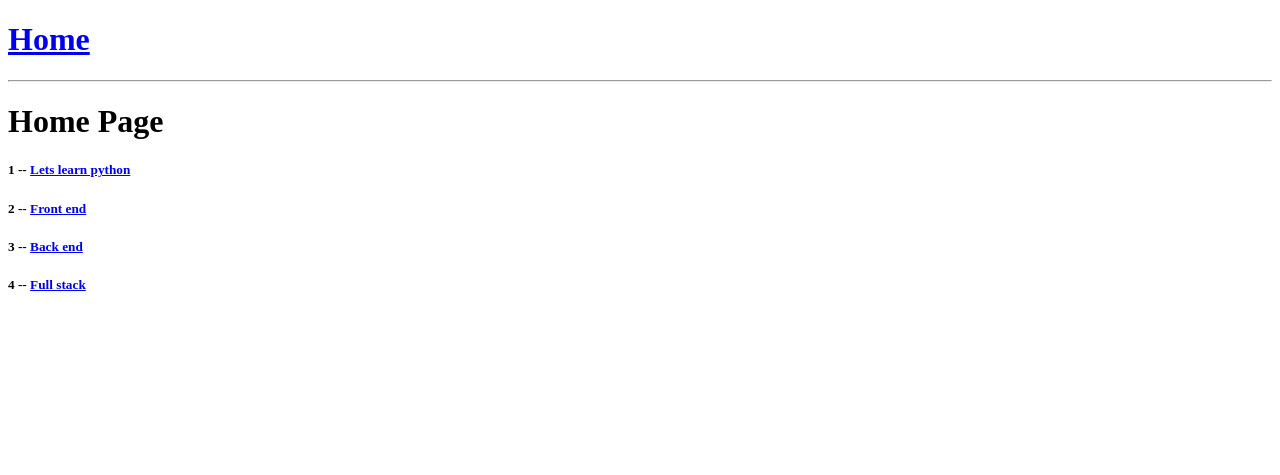
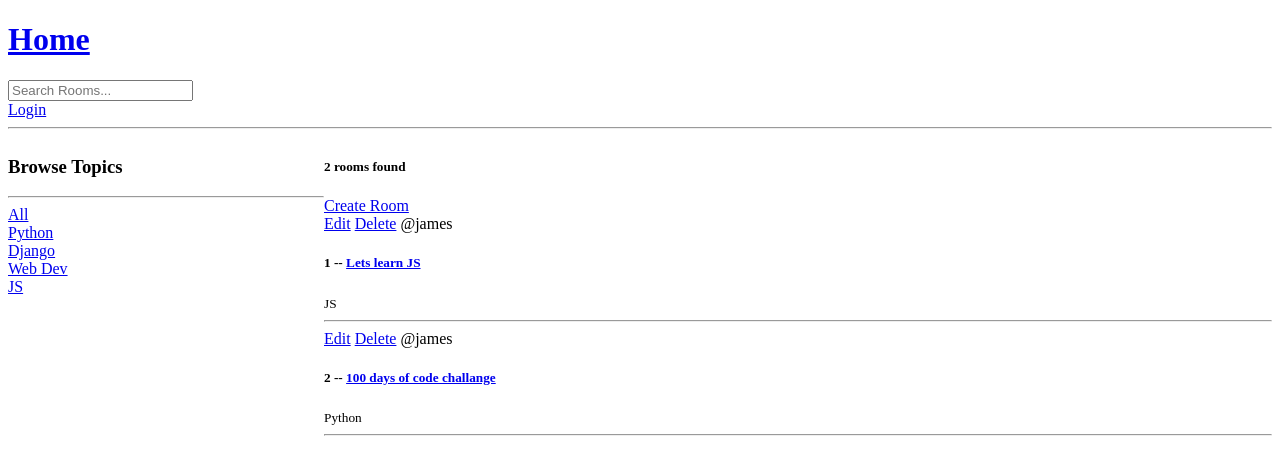
Before and after one commit to JLv10B/Chat_webapp, a Django app: page / in a window 1280 px wide. Shown: the top 475 px of the page. Run offline with Django 4.2, Linux system fonts and the light colour scheme; data comes from the database, SQL or seed files in the repository; both versions use the stored data as it was after the commit.

Commit message:
login & logout

```diff
--- a/base/admin.py
+++ b/base/admin.py
@@ -1,6 +1,8 @@
 from django.contrib import admin
-from .models import Room
+from .models import Room, Topic, Message
 
 # Register your models here.
 
 admin.site.register(Room)
+admin.site.register(Topic)
+admin.site.register(Message)
--- a/base/models.py
+++ b/base/models.py
@@ -1,15 +1,35 @@
 from django.db import models
+from django.contrib.auth.models import User
 
 # Create your models here.
+class Topic(models.Model):
+    name = models.CharField(max_length=200)
+
+    def __str__(self):
+        return self.name
 
 class Room(models.Model):
-    # host =
-    # topic =
+    host = models.ForeignKey(User, on_delete=models.SET_NULL, null=True)
+    topic = models.ForeignKey(Topic, on_delete=models.SET_NULL, null=True)
     name = models.CharField(max_length=200)
     description = models.TextField(null=True, blank=True)
     # participant =
     updated = models.DateTimeField(auto_now=True)
     created = models.DateTimeField(auto_now_add=True)
+    # id = models.UUIDField(primary_key=True, default=uuid.uuid4, editable=False)
+
+    class Meta:
+        ordering = ['-updated', '-created']
 
     def __str__(self):
         return self.name
+
+class Message(models.Model):
+    user = models.ForeignKey(User, on_delete=models.CASCADE)
+    room = models.ForeignKey(Room, on_delete=models.CASCADE)
+    body = models.TextField()
+    updated = models.DateTimeField(auto_now=True)
+    created = models.DateTimeField(auto_now_add=True)
+
+    def __str__(self) -> str:
+        return self.body[0:50]
--- a/base/templates/base/home.html
+++ b/base/templates/base/home.html
@@ -2,17 +2,52 @@
 
 {% block content %}
 
-<h1>Home Page</h1>
 
-<div>
+<style>
+    .home-container{
+        display: grid;
+        grid-template-columns: 1fr 3fr;
+    }
+</style>
+<div class = "home-container">
+
     <div>
-        {% for room in rooms %}
+        <h3>Browse Topics</h3>
+        <hr>
         <div>
-            <h5>{{room.id}} -- <a href="{% url 'room' room.id%}">{{room.name}}</a></h5>
+            <a href="{% url 'home' %}">All</a>
         </div>
 
+
+        {% for topic in topics %}
+            <div>
+                <a href="{% url 'home' %}?q={{topic.name}}">{{topic.name}}</a>
+            </div>
         {% endfor %}
     </div>
+
+    <div>
+        <h5>{{room_count}} rooms found</h5>
+        <a href="{% url 'create-room' %}">Create Room</a>
+
+        <div>
+            {% for room in rooms %}
+            <div>
+                <a href="{% url 'update-room' room.id %}">Edit</a>
+                <a href="{% url 'delete-room' room.id %}">Delete</a>
+                <span>@{{room.host.username}}</span>
+                <h5>{{room.id}} -- <a href="{% url 'room' room.id%}">{{room.name}}</a></h5>
+                <small>{{room.topic.name}}</small>
+                <hr>
+            </div>
+
+            {% endfor %}
+        </div>
+
+
+
+    </div>
+
 </div>
 
 {% endblock %}
--- a/base/urls.py
+++ b/base/urls.py
@@ -3,6 +3,12 @@ from . import views
 
 
 urlpatterns = [
+    path('login/', views.loginPage, name = 'login'),
+    path('logout/', views.logoutUser, name = 'logout'),
     path('', views.home, name = 'home'),
     path('room/<str:pk>/', views.room, name = 'room'),
+    path('create-room/', views.createRoom, name='create-room'),
+    path('update-room/<str:pk>', views.updateRoom, name='update-room'),
+    path('delete-room/<str:pk>', views.deleteRoom, name='delete-room'),
+
 ]
--- a/base/views.py
+++ b/base/views.py
@@ -1,23 +1,87 @@
-from django.shortcuts import render
-from .models import Room
+from django.shortcuts import render, redirect
+from django.contrib import messages
+from django.db.models import Q
+from django.contrib.auth.models import User
+from django.contrib.auth import authenticate, login, logout
+from .models import Room, Topic
+from .forms import RoomForm
+
 
 # Create your views here.
+def loginPage(request):
 
-rooms = [
-    {'id':1, 'name':'Lets learn python'},
-    {'id':2, 'name':'Front end'},
-    {'id':3, 'name':'Back end'},
-    {'id':4, 'name':'Full stack'},
-]
+    if request.method == "POST":
+        username = request.POST.get('username')
+        password = request.POST.get('password')
+
+        try:
+            user = User.objects.get(username = username)
+        except:
+            messages.error(request, 'User does not exist')
+
+        user = authenticate(request, username = username, password = password)
+
+        if user is not None:
+            login(request, user)
+            return redirect('home')
+        else:
+            messages.error(request, 'Username OR password does not exist')
+
+    context = {}
+    return render(request, 'base/login_register.html', context)
+
+def logoutUser(request):
+    logout(request)
+    return redirect('home')
 
 def home(request):
-    context = {'rooms': rooms}
+    q = request.GET.get('q') if request.GET.get('q') != None else ''
+
+    rooms = Room.objects.filter(
+        Q(topic__name__icontains=q) |
+        Q(name__icontains=q) |
+        Q(description__icontains=q)
+        )
+
+    topics = Topic.objects.all()
+    room_count = rooms.count()
+
+    context = {'rooms': rooms, 'topics': topics, 'room_count': room_count}
     return render(request, 'base/home.html', context)
 
 def room(request, pk):
-    room = None
-    for i in rooms:
-        if i['id'] == int(pk):
-            room = i
+    room = Room.objects.get(id = pk)
     context = {'room': room}
     return render(request, 'base/room.html', context)
+
+def createRoom(request):
+    form = RoomForm()
+
+    if request.method == 'POST':
+        form = RoomForm(request.POST)
+        if form.is_valid():
+            form.save()
+            return redirect('home')
+
+    context = {'form':form}
+    return render(request, 'base/room_form.html', context)
+
+def updateRoom(request, pk):
+    room = Room.objects.get(id=pk)
+    form = RoomForm(instance = room)
+
+    if request.method == 'POST':
+        form = RoomForm(request.POST, instance = room)
+        if form.is_valid:
+            form.save()
+            return redirect('home')
+
+    context = {'form':form}
+    return render(request, 'base/room_form.html', context)
+
+def deleteRoom(request, pk):
+    room = Room.objects.get(id=pk)
+    if request.method == 'POST':
+        room.delete()
+        return redirect('home')
+    return render(request, 'base/delete.html', {'obj':room})
--- a/templates/main.html
+++ b/templates/main.html
@@ -12,6 +12,13 @@
 <body>
     {% include 'navbar.html' %}
 
+    {% if messages %}
+    <ul class="messages">
+        {% for message in messages %}
+        <li{% if message.tags %} class="{{ message.tags}}" {% endif %}>{{message}}</li>
+        {% endfor %}
+    </ul>
+    {% endif %}
     {% block content %}
 
     {% endblock %}
--- a/templates/navbar.html
+++ b/templates/navbar.html
@@ -2,5 +2,14 @@
     <h1><a href="{%url 'home'%}">Home</a></h1>
 
 </a>
+<form method = "GET" action="{%url 'home'%}">
+    <input type="text" name="q" placeholder="Search Rooms..."/>
+</form>
+
+{% if request.user.is_authenticated %}
+<a href="{% url 'logout' %}">Logout</a>
+{% else %}
+<a href="{% url 'login' %}">Login</a>
+{% endif %}
 
 <hr>
```
Also changed, not shown: base/forms.py (added, +7 -0 lines), base/templates/base/delete.html (added, +13 -0 lines), base/templates/base/login_register.html (added, +19 -0 lines), base/templates/base/room_form.html (added, +14 -0 lines), studybud/settings.py (+17 -2 lines), base/migrations/0002_topic_room_host_message_room_topic.py (added), db.sqlite3.
